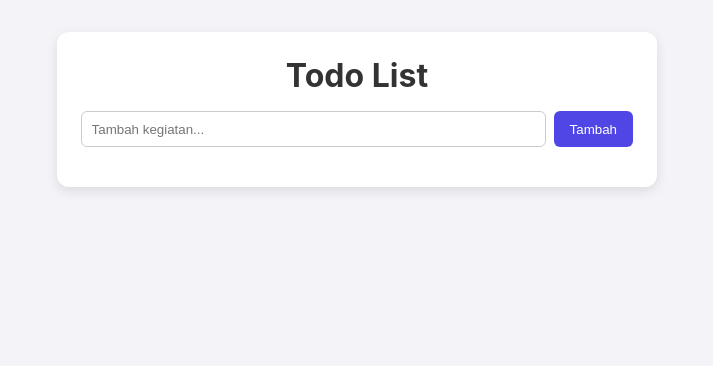
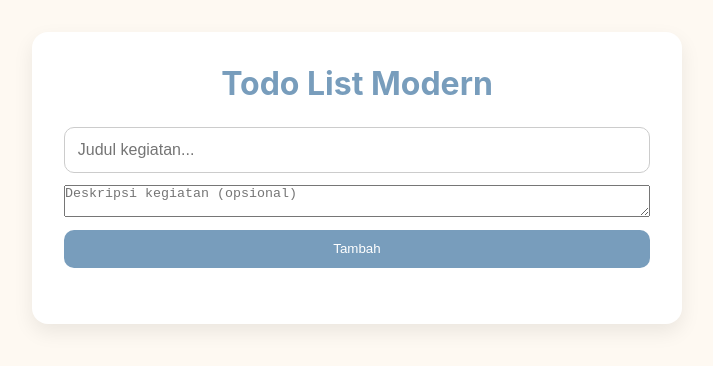
Before and after one commit to naellaz/todo-crud, a Next.js app: page / in a window 1280 px wide. Shown: the top 366 px of the page, without its empty margins (283-996 px from the left). Built offline with nearby package versions, Linux system fonts and the light colour scheme.

Commit message:
memepercantik

```diff
--- a/app/globals.css
+++ b/app/globals.css
@@ -1,4 +1,4 @@
-/* Reset & global style */
+/* Reset & global */
 * {
   margin: 0;
   padding: 0;
@@ -7,49 +7,76 @@
 
 body {
   font-family: 'Inter', sans-serif;
-  background-color: #f4f4f8;
+  background-color: #FEF9F2;
   color: #333;
 }
 
 .container {
-  max-width: 600px;
+  max-width: 650px;
   margin: 2rem auto;
-  padding: 1.5rem;
+  padding: 2rem;
   background-color: #fff;
-  border-radius: 12px;
-  box-shadow: 0 4px 12px rgba(0,0,0,0.1);
+  border-radius: 16px;
+  box-shadow: 0 8px 20px rgba(0,0,0,0.08);
 }
 
 h1 {
   text-align: center;
-  margin-bottom: 1rem;
+  margin-bottom: 1.5rem;
+  color: #789DBC;
 }
 
 form {
   display: flex;
-  gap: 0.5rem;
-  margin-bottom: 1rem;
+  flex-direction: column;
+  gap: 0.8rem;
+  margin-bottom: 1.5rem;
 }
 
-input[type="text"] {
-  flex: 1;
-  padding: 0.6rem;
-  border-radius: 6px;
+input[type="text"], input[type="textarea"] {
+  padding: 0.8rem;
+  border-radius: 10px;
   border: 1px solid #ccc;
+  font-size: 1rem;
+}
+
+textarea {
+  resize: vertical;
 }
 
 button {
-  padding: 0.6rem 1rem;
+  padding: 0.7rem 1.2rem;
   border: none;
-  border-radius: 6px;
-  background-color: #4f46e5;
-  color: #fff;
+  border-radius: 10px;
   cursor: pointer;
-  transition: background-color 0.2s ease;
+  font-weight: 500;
+  transition: all 0.2s ease;
 }
 
-button:hover {
-  background-color: #4338ca;
+button.add-btn {
+  background-color: #789DBC;
+  color: #fff;
+}
+
+button.add-btn:hover {
+  background-color: #5d7a99;
+}
+
+button.edit-btn {
+  background-color: #C9E9D2;
+  margin-right: 0.5rem;
+}
+
+button.edit-btn:hover {
+  background-color: #a1d8b6;
+}
+
+button.delete-btn {
+  background-color: #FFE3E3;
+}
+
+button.delete-btn:hover {
+  background-color: #ffbdbd;
 }
 
 ul {
@@ -59,45 +86,46 @@ ul {
 li {
   display: flex;
   justify-content: space-between;
-  align-items: center;
-  padding: 0.6rem;
-  border-bottom: 1px solid #eee;
+  align-items: flex-start;
+  padding: 0.8rem 1rem;
+  border-radius: 12px;
+  background-color: #FEF9F2;
+  margin-bottom: 0.7rem;
+  box-shadow: 0 2px 6px rgba(0,0,0,0.05);
 }
 
-li:last-child {
-  border-bottom: none;
+li.completed {
+  background-color: #FFE3E3;
 }
 
-.edit-btn {
-  background-color: #facc15;
-  color: #000;
+.todo-left {
+  display: flex;
+  align-items: flex-start;
+  gap: 0.6rem;
 }
 
-.edit-btn:hover {
-  background-color: #eab308;
+input[type="checkbox"] {
+  width: 20px;
+  height: 20px;
+  margin-top: 0.3rem;
 }
 
-.delete-btn {
-  background-color: #ef4444;
+.todo-text {
+  font-size: 1rem;
 }
 
-.delete-btn:hover {
-  background-color: #dc2626;
-}
-
-/* Checklist style */
-input[type="checkbox"] {
-  margin-right: 0.5rem;
-  width: 18px;
-  height: 18px;
-}
-
-.completed {
+.todo-text.completed {
   text-decoration: line-through;
   color: #888;
 }
+
 .todo-meta {
-  font-size: 0.8rem;
+  font-size: 0.75rem;
   color: #555;
-  margin-left: 2.2rem;
 }
+
+.todo-desc {
+  font-size: 0.85rem;
+  color: #555;
+  margin-top: 0.3rem;
+}
--- a/app/page.tsx
+++ b/app/page.tsx
@@ -5,6 +5,7 @@ import { useState } from 'react'
 interface Todo {
   id: number
   text: string
+  desc: string
   done: boolean
   timestamp: string
 }
@@ -12,12 +13,13 @@ interface Todo {
 export default function HomePage() {
   const [todos, setTodos] = useState<Todo[]>([])
   const [input, setInput] = useState('')
+  const [desc, setDesc] = useState('')
   const [editId, setEditId] = useState<number | null>(null)
 
   const handleAdd = () => {
     if (!input.trim()) return
     if (editId !== null) {
-      setTodos(todos.map(todo => todo.id === editId ? { ...todo, text: input } : todo))
+      setTodos(todos.map(todo => todo.id === editId ? { ...todo, text: input, desc } : todo))
       setEditId(null)
     } else {
       setTodos([
@@ -25,16 +27,19 @@ export default function HomePage() {
         {
           id: Date.now(),
           text: input,
+          desc: desc,
           done: false,
           timestamp: new Date().toLocaleTimeString()
         }
       ])
     }
     setInput('')
+    setDesc('')
   }
 
-  const handleEdit = (id: number, text: string) => {
+  const handleEdit = (id: number, text: string, descText: string) => {
     setInput(text)
+    setDesc(descText)
     setEditId(id)
   }
 
@@ -49,29 +54,38 @@ export default function HomePage() {
 
   return (
     <div className="container">
-      <h1>Todo List</h1>
+      <h1>Todo List Modern</h1>
       <form onSubmit={e => { e.preventDefault(); handleAdd() }}>
         <input
           type="text"
           value={input}
           onChange={e => setInput(e.target.value)}
-          placeholder="Tambah kegiatan..."
+          placeholder="Judul kegiatan..."
         />
-        <button type="submit">{editId !== null ? 'Update' : 'Tambah'}</button>
+        <textarea
+          value={desc}
+          onChange={e => setDesc(e.target.value)}
+          placeholder="Deskripsi kegiatan (opsional)"
+          rows={2}
+        />
+        <button type="submit" className="add-btn">{editId !== null ? 'Update' : 'Tambah'}</button>
       </form>
 
       <ul>
         {todos.map((todo, index) => (
-          <li key={todo.id}>
-            <div>
+          <li key={todo.id} className={todo.done ? 'completed' : ''}>
+            <div className="todo-left">
               <input type="checkbox" checked={todo.done} onChange={() => toggleDone(todo.id)} />
-              <span className={todo.done ? 'completed' : ''}>
-                {index + 1}. {todo.text}
-              </span>
-              <div className="todo-meta">[{todo.timestamp}]</div>
+              <div>
+                <div className={`todo-text ${todo.done ? 'completed' : ''}`}>
+                  {index + 1}. {todo.text}
+                </div>
+                {todo.desc && <div className="todo-desc">{todo.desc}</div>}
+                <div className="todo-meta">[{todo.timestamp}]</div>
+              </div>
             </div>
             <div>
-              <button className="edit-btn" onClick={() => handleEdit(todo.id, todo.text)}>Edit</button>
+              <button className="edit-btn" onClick={() => handleEdit(todo.id, todo.text, todo.desc)}>Edit</button>
               <button className="delete-btn" onClick={() => handleDelete(todo.id)}>Hapus</button>
             </div>
           </li>
```
